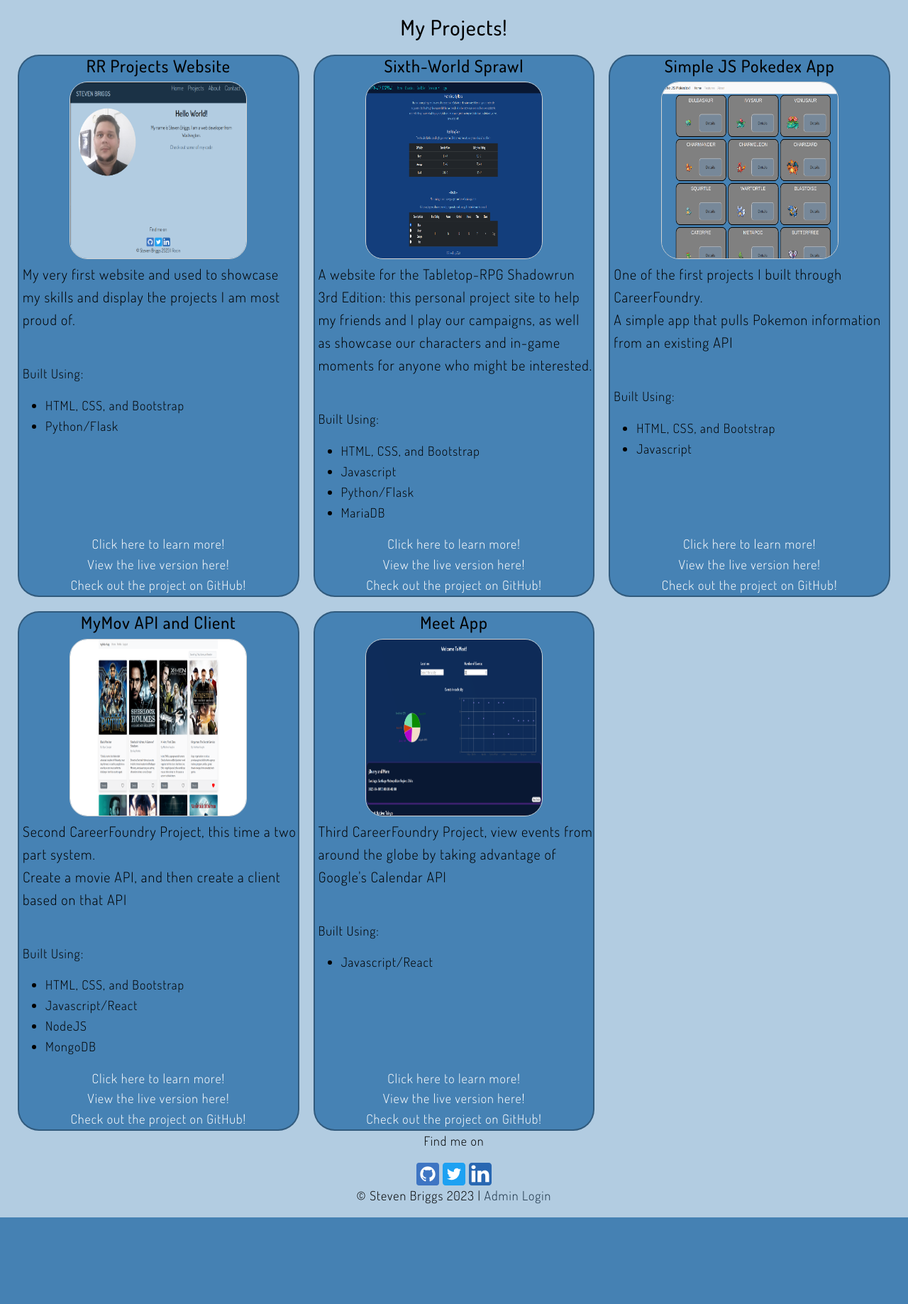
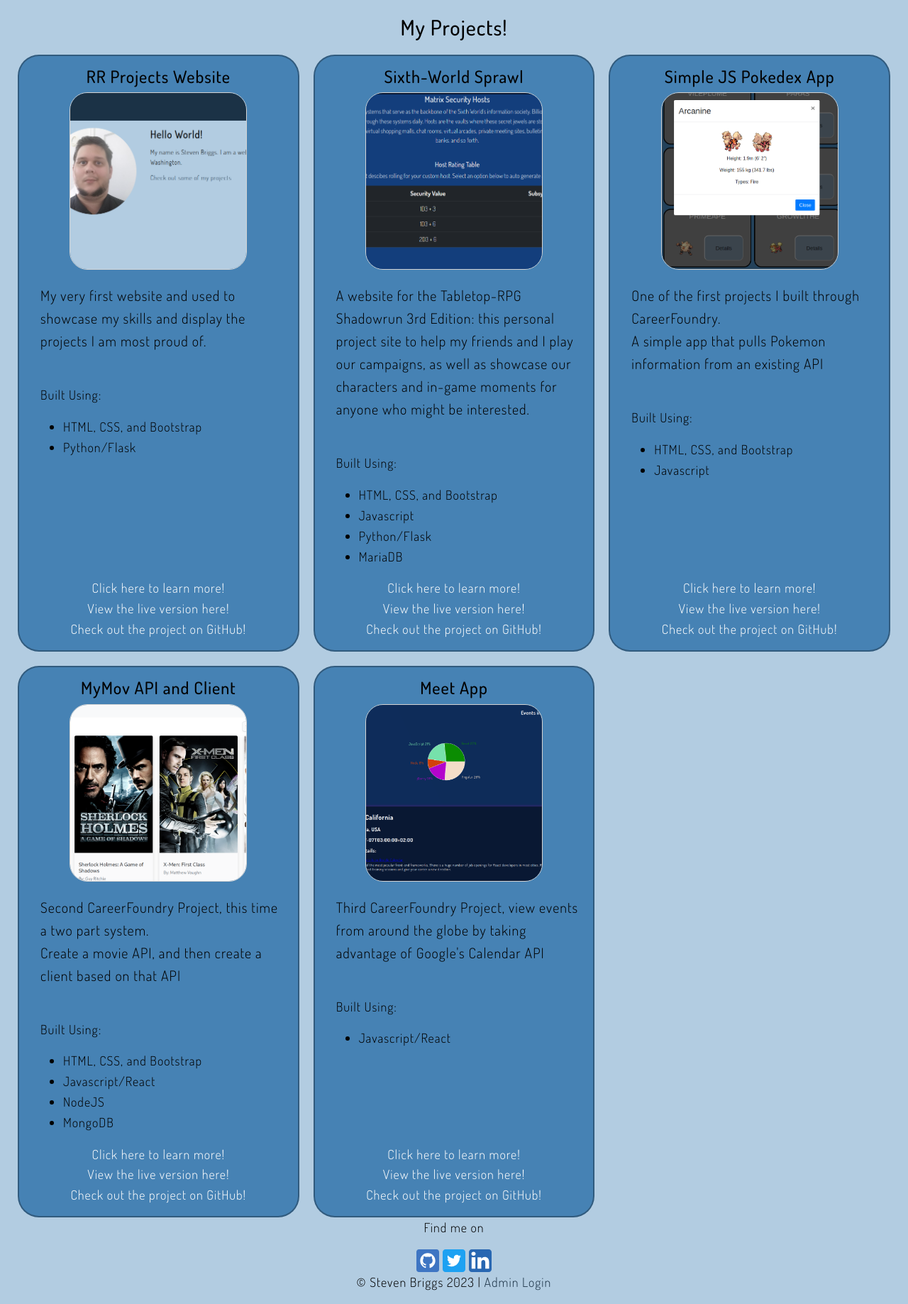
Before and after one commit to RocinRykor/rrprojects.studio, a Flask app: page /project/ in a window 1280 px wide. Shown: the part 83-1920 px from the top of the page at 71% size. Before the commit the page ends 1798 px from the top, so only its background shows below. Run offline with Flask 3, Linux system fonts and the light colour scheme; parts of the project's set-up code (start-up, migrations or seed data) failed here and were passed over.

Commit message:
Project Cards: Add Padding Update Project Images

```diff
--- a/rrprojects/static/css/styles.css
+++ b/rrprojects/static/css/styles.css
@@ -1,6 +1,6 @@
 /* 1 || Universal*/
 :root {
-    /* Steel Blue Pallete */
+    /* Steel Blue Palette */
     --dark: #1b3246;
     --medium: #4682b4;
     --light: #b2cce1;
@@ -273,6 +273,7 @@
     width: auto;
     min-height: auto;
     margin: 0;
+    padding: 15px;
 
     /* Start styling */
     border: 2px solid rgba(0, 0, 0, 0.3);
@@ -292,7 +293,8 @@
 }
 
 .card-desc {
-    padding-left: 5px;
+    padding-top: 15px;
+    padding-left: 15px;
 }
 
 .project-short-desc {
@@ -304,18 +306,21 @@
 .project-image,
 .project-image-xs,
 .project-image-sm,
-.project-image-lg {
+.project-image-med {
     border-radius: var(--default-border-radius);
     border: 1px solid lightgray;
+    object-fit: cover;
 }
 
-.project-image-lg {
-    /* Full Size Image*/
+
+.project-image {
+    /* Full Size */
     height: 500px;
     width: 500px;
+    object-fit: contain;
 }
 
-.project-image {
+.project-image-med {
     /* 75% Size */
     height: 375px;
     width: 375px;
```
Also changed, not shown: rrprojects/static/img/projects/MeetApp.png, rrprojects/static/img/projects/MyMov.png, rrprojects/static/img/projects/RRProjects.png, rrprojects/static/img/projects/SixthWorldSprawl.png, rrprojects/static/img/projects/js-pokedex.png.
